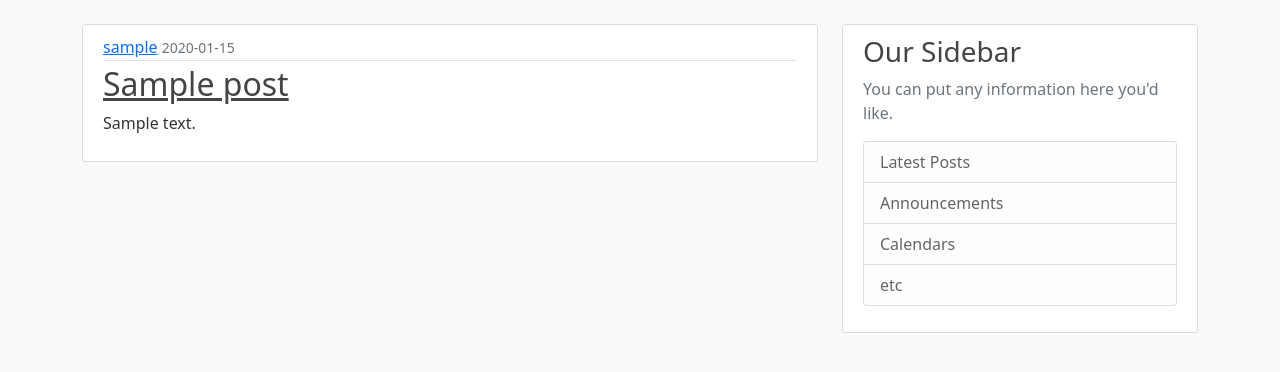
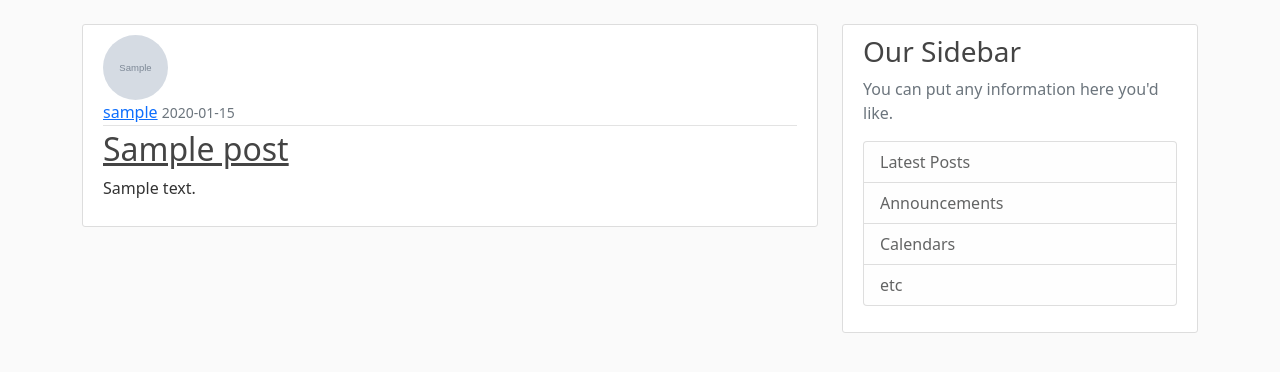
Before and after one commit to ernestmucheru/BlogIP, a Flask app: page /authenticate/ in a window 1280 px wide. Shown: the part 56-428 px from the top of the page. Run offline with Flask 2, Linux system fonts and the light colour scheme; tables that the repository leaves empty hold one stand-in row (values such as "Sample post"); grey boxes marked "Sample" are stand-in pictures; parts of the project's set-up code (start-up, migrations or seed data) failed here and were passed over.

Commit message:
added profpic to blog display section

```diff
--- a/app/templates/home.html
+++ b/app/templates/home.html
@@ -2,6 +2,7 @@
 {% block content %}
     {% for post in posts %}
     <article class="media content-section">
+        <img class="rounded-circle article-img" src="{{ url_for('static', filename='profile_pics/' + post.author.image_file) }}">
         <div class="media-body">
             <div class="article-metadata">
                 <a href="#" class="mr-2">{{ post.author.username }}</a>
```
